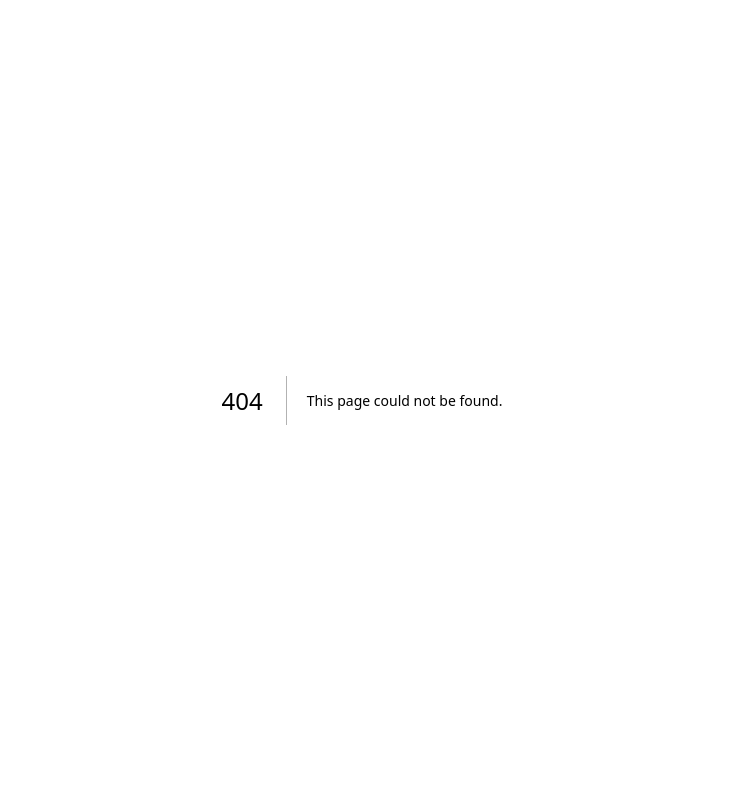
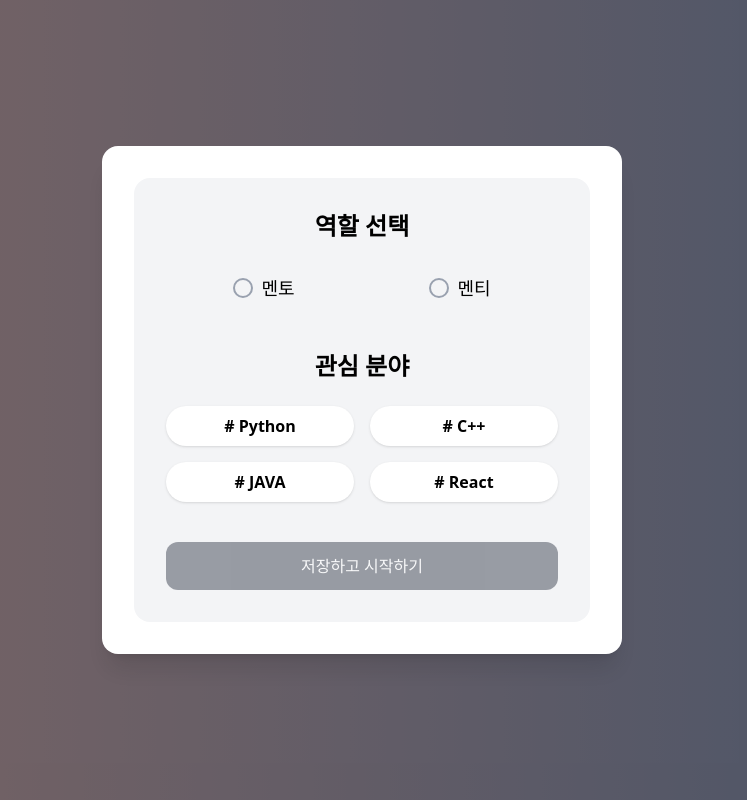
Before and after one commit to gahyeon1022/AIL-ways, a Next.js app in the folder apps/frontend/: page /select in a window 1280 px wide. Before the commit this address had no page. Shown: the whole page, without its empty margins (278-1025 px from the left). Built offline with nearby package versions, Linux system fonts and the light colour scheme.

Commit message:
feat(user): 로그인 후 역할,관심분야 선택창

```diff
--- /dev/null
+++ b/apps/frontend/src/app/select/page.tsx
@@ -0,0 +1,99 @@
+"use client";
+
+import { useEffect, useState } from "react";
+
+export default function HomeAfterLogin() {
+    const [open, setOpen] = useState(false);
+    const [role, setRole] = useState<'mentor' | 'mentee' | null>(null);
+    const [interests, setInterests] = useState<string[]>([]);
+    const interestOptions = ['Python', 'C++', 'JAVA', 'React'];
+
+    useEffect(() => {
+        const hasSeenModal = localStorage.getItem("welcomeModalSeen");
+        if (!hasSeenModal) {
+            setOpen(true);
+            localStorage.setItem("welcomeModalSeen", "true");
+        }
+    }, []);
+
+    const toggleInterest = (t: string) =>
+      setInterests(prev => (prev.includes(t) ? prev.filter(i => i !== t) : [...prev, t]));
+
+    const handleSave = () => {
+      if (!role) return;
+      localStorage.setItem('selectedRole', role);
+      localStorage.setItem('selectedInterests', JSON.stringify(interests));
+      setOpen(false);
+    };
+  return (
+    <div className="relative">
+      <h1 className="text-2xl font-bold">로그인 후 첫 화면</h1>
+
+      {open && (
+        <div className="fixed inset-0 flex items-center justify-center bg-black/50 z-50">
+          <div className="bg-white rounded-2xl shadow-xl w-[520px] p-8">
+  <div className="bg-gray-100 rounded-2xl p-8">
+    <h2 className="text-2xl font-semibold text-center mb-8">역할 선택</h2>
+
+    <div className="flex items-center justify-around mb-12">
+      <button
+        type="button"
+        onClick={() => setRole('mentor')}
+        className="flex items-center gap-2"
+      >
+        <span
+          className={`h-5 w-5 rounded-full border-2 ${
+            role === 'mentor' ? 'border-red-500 ring-2 ring-red-500/40' : 'border-gray-400'
+          }`}
+        />
+        <span className="text-lg">멘토</span>
+      </button>
+
+      <button
+        type="button"
+        onClick={() => setRole('mentee')}
+        className="flex items-center gap-2"
+      >
+        <span
+          className={`h-5 w-5 rounded-full border-2 ${
+            role === 'mentee' ? 'border-red-500 ring-2 ring-red-500/40' : 'border-gray-400'
+          }`}
+        />
+        <span className="text-lg">멘티</span>
+      </button>
+    </div>
+
+    <h3 className="text-2xl font-semibold text-center mb-6">관심 분야</h3>
+
+    <div className="grid grid-cols-2 gap-4 mb-10">
+      {interestOptions.map(item => {
+        const active = interests.includes(item);
+        return (
+          <button
+            key={item}
+            type="button"
+            onClick={() => toggleInterest(item)}
+            className={`px-5 py-2 rounded-full shadow font-semibold ${
+              active ? 'bg-black text-white' : 'bg-white text-black'
+            }`}
+          >
+            # {item}
+          </button>
+        );
+      })}
+    </div>
+    <button
+      type="button"
+      onClick={handleSave}
+      disabled={!role}
+      className="w-full py-3 rounded-xl bg-gray-900 text-white disabled:opacity-40 disabled:cursor-not-allowed"
+    >
+      저장하고 시작하기
+         </button>
+        </div>
+    </div>
+        </div>
+      )}
+    </div>
+  );
+}
```
